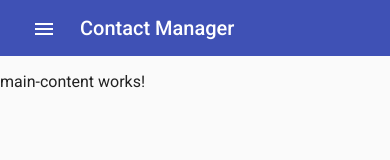
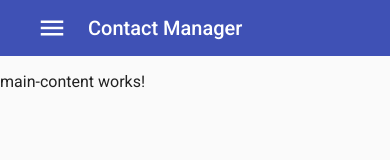
Before and after one commit to elieljohn/StylingApplicationsWithAngularMaterial, an Angular app in the folder angularmaterial/: page /contactmanager in a window 390 px wide. Shown: the top 160 px of the page. Built offline with nearby package versions, Linux system fonts and the light colour scheme.

Commit message:
Styling Toggle Button
1. Modify toolbar.component.scss to make icon bigger and center it on the toolbar

```diff
--- a/angularmaterial/src/app/contactmanager/components/toolbar/toolbar.component.scss
+++ b/angularmaterial/src/app/contactmanager/components/toolbar/toolbar.component.scss
@@ -1,7 +1,23 @@
+$iconWidth: 56px;
+
 .sidenav-toggle {
-    display: none;
+  display: none;
 
-    @media (max-width: 720px) {
-        display: flex;
-    }
+  padding: 0;
+  margin: 8px;
+  min-width: $iconWidth;
+
+  @media (max-width: 720px) {
+    display: flex;
+    align-items: center;
+    justify-content: center;
+  }
+
+  mat-icon {
+    font-size: 30px;
+    height: $iconWidth;
+    width: $iconWidth;
+    line-height: $iconWidth;
+    color: white;
+  }
 }
```
